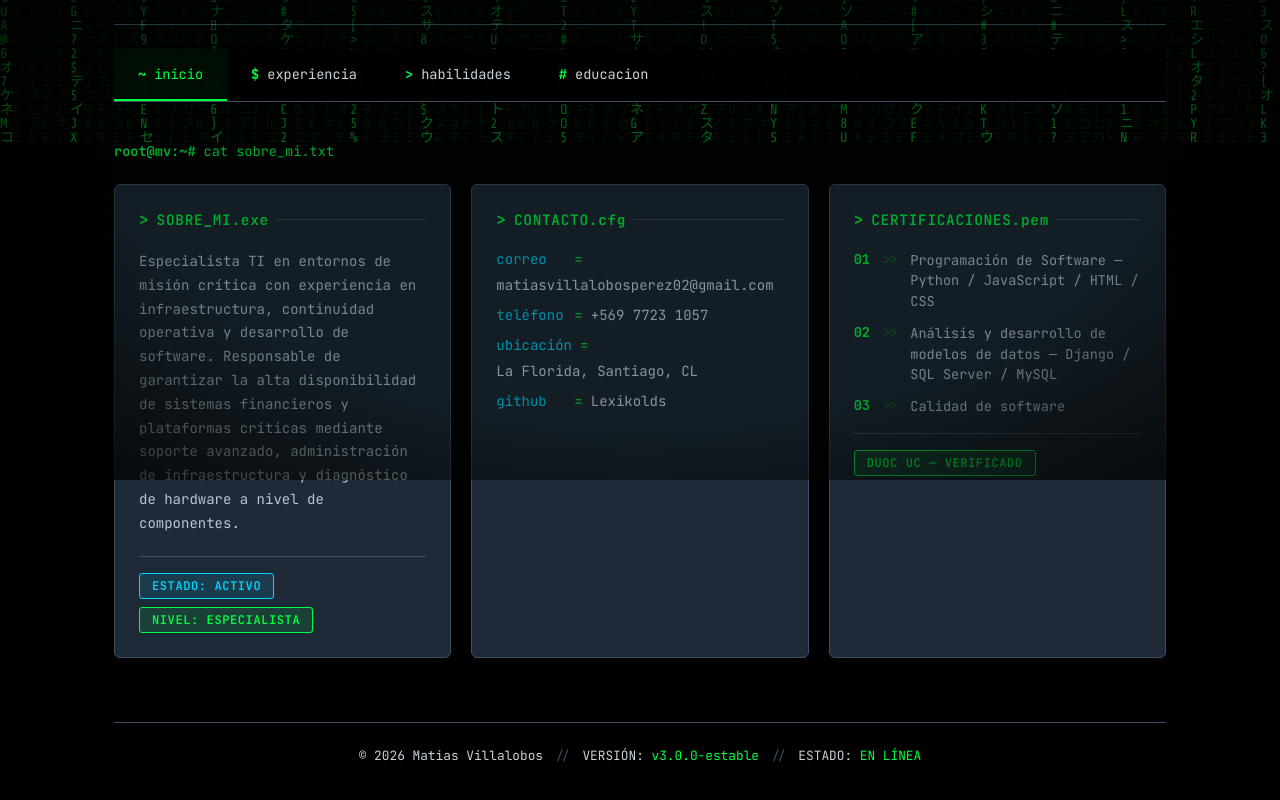
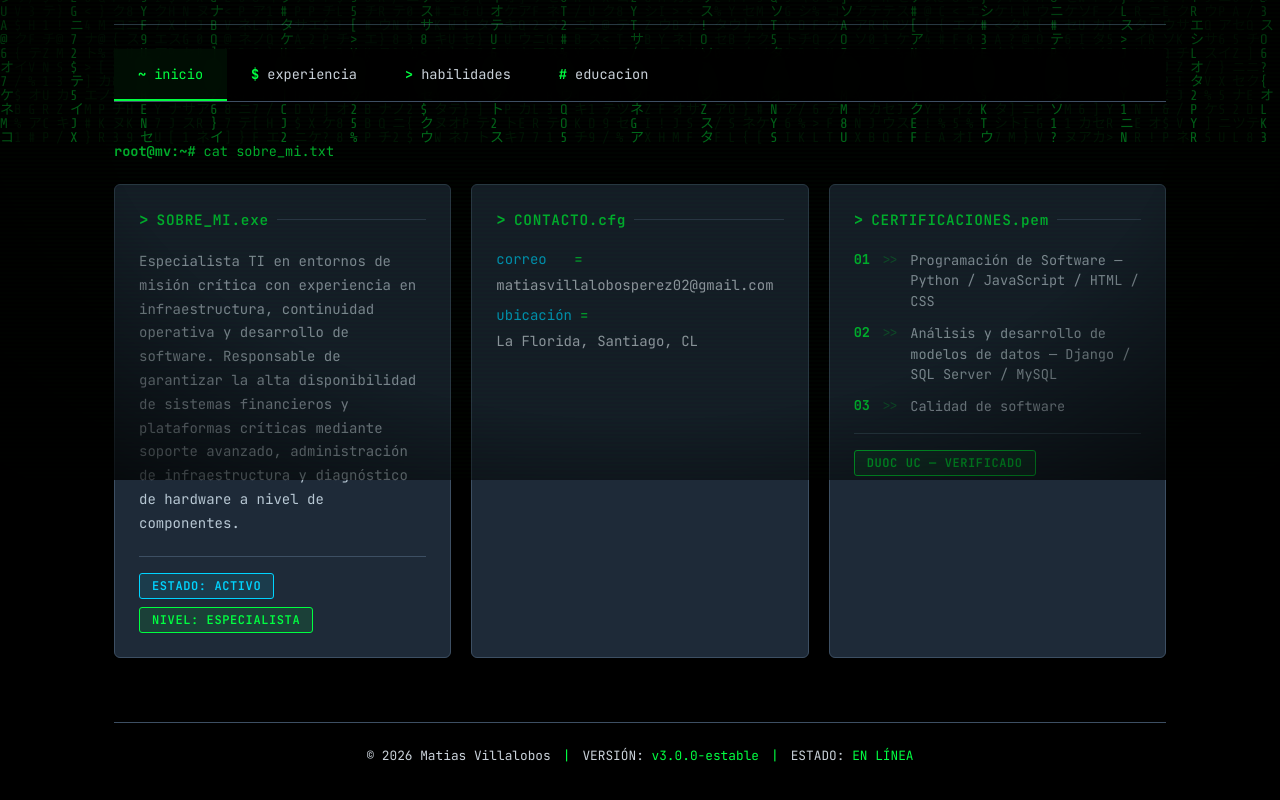
Before and after one commit to Lexikolds/Portafolio, a React (Create React App) app: page / in a window 1280 px wide. Shown: the part 320-1120 px from the top of the page. Built offline with nearby package versions, Linux system fonts and the light colour scheme.

Commit message:
Fix: footer separators causing JSX comment errors

```diff
--- a/src/App.css
+++ b/src/App.css
@@ -752,7 +752,7 @@ body {
   color: var(--grey);
 }
 
-.footer-sep { color: var(--border); }
+.footer-sep { color: var(--green); }
 .footer-green { color: var(--green); }
 
 /* ── RESPONSIVE ────────────────────────────────────────────────── */
--- a/src/App.js
+++ b/src/App.js
@@ -153,18 +153,15 @@ export default function App() {
       current: true,
       description: 'Entorno de misión crítica y alta disponibilidad. Responsable de garantizar la continuidad operativa de la infraestructura tecnológica en la Bolsa de Valores (nuam).',
       highlights: [
-        'GESTIÓN DE IDENTIDADES, ACCESOS Y SERVICIOS DE DIRECTORIO (IAM)',
-        'Administración de Active Directory: gestión avanzada de objetos de dominio, grupos de seguridad, delegación de privilegios y despliegue de GPOs para hardening de políticas locales',
-        'Troubleshooting Avanzado de Autenticación: diagnóstico y resolución de bloqueos de usuarios mediante LockoutStatus, localizando fallos de autenticación a través de los controladores de dominio (DCs)',
-        'Migración de Objetos e Identidades Interdominio: planificación y ejecución de migraciones de perfiles de usuario y estaciones de trabajo entre dominios corporativos, garantizando integridad de datos y persistencia de configuraciones',
-        'Gestión de Endpoints a Nivel de Sistema: configuración local, habilitación de cuentas de servicio y control de listas de acceso (ACLs) mediante Administrador de Equipos',
-        'REDES, CONECTIVIDAD DE DATOS Y SEGURIDAD PERIMETRAL',
+        'gestión avanzada de objetos de dominio, grupos de seguridad, delegación de privilegios y despliegue de GPOs para hardening de políticas locales',
+        'diagnóstico y resolución de bloqueos de usuarios mediante LockoutStatus, localizando fallos de autenticación a través de los controladores de dominio (DCs)',
+        'planificación y ejecución de migraciones de perfiles de usuario y estaciones de trabajo entre dominios corporativos, garantizando integridad de datos y persistencia de configuraciones',
+        'configuración local, habilitación de cuentas de servicio y control de listas de acceso (ACLs) mediante Administrador de Equipos',
         'Despliegue y Aprovisionamiento VPN: configuración e instalación del cliente Palo Alto GlobalProtect, asegurando tunelización y canales cifrados de extremo a extremo',
-        'Soporte de Infraestructura de Red L2/L3: monitoreo operacional, diagnóstico de fallas de conectividad, gestión de direccionamiento IP y resolución de incidencias en capas de acceso y distribución',
-        'SOPORTE DE PLATAFORMAS FINANCIERAS TRANSFRONTERIZAS Y CIBERSEGURIDAD',
-        'Soporte de Continuidad Operativa a SEBRA HT: soporte técnico N2 a la plataforma de negociación de renta fija transfronteriza entre Chile y Perú, garantizando estabilidad y disponibilidad del mercado integrado',
-        'Aseguramiento de Entornos de Ejecución y Criptografía SSL: implementación y actualización de certificados digitales en Keystores, asegurando conexiones TLS/SSL cifradas hacia plataformas transaccionales del core financiero',
-        'Integración y Soporte de Hardware Zebra: aprovisionamiento, calibración de sensores, direccionamiento lógico y mantenimiento de terminales de impresión térmica Zebra dentro de la red corporativa'
+        'monitoreo operacional, diagnóstico de fallas de conectividad, gestión de direccionamiento IP y resolución de incidencias en capas de acceso y distribución',
+        'soporte técnico N2 a la plataforma de negociación de renta fija transfronteriza entre Chile y Perú, garantizando estabilidad y disponibilidad del mercado integrado',
+        'implementación y actualización de certificados digitales en Keystores, asegurando conexiones TLS/SSL cifradas hacia plataformas transaccionales del core financiero',
+        'aprovisionamiento, calibración de sensores, direccionamiento lógico y mantenimiento de terminales de impresión térmica Zebra dentro de la red corporativa'
       ]
     },
     {
@@ -291,7 +288,7 @@ export default function App() {
                 <svg width="16" height="16" viewBox="0 0 24 24" fill="currentColor"><path d="M12 0c-6.626 0-12 5.373-12 12 0 5.302 3.438 9.8 8.207 11.387.599.111.793-.261.793-.577v-2.234c-3.338.726-4.033-1.416-4.033-1.416-.546-1.387-1.333-1.756-1.333-1.756-1.089-.745.083-.729.083-.729 1.205.084 1.839 1.237 1.839 1.237 1.07 1.834 2.807 1.304 3.492.997.107-.775.418-1.305.762-1.604-2.665-.305-5.467-1.334-5.467-5.931 0-1.311.469-2.381 1.236-3.221-.124-.303-.535-1.524.117-3.176 0 0 1.008-.322 3.301 1.23.957-.266 1.983-.399 3.003-.404 1.02.005 2.047.138 3.006.404 2.291-1.552 3.297-1.23 3.297-1.23.653 1.653.242 2.874.118 3.176.77.84 1.235 1.911 1.235 3.221 0 4.609-2.807 5.624-5.479 5.921.43.372.823 1.102.823 2.222v3.293c0 .319.192.694.801.576 4.765-1.589 8.199-6.086 8.199-11.386 0-6.627-5.373-12-12-12z"/></svg>
                 github
               </a>
-              <a href="https://linkedin.com/in/matias-villalobos" target="_blank" rel="noopener noreferrer" className="hdr-link">
+              <a href="https://www.linkedin.com/in/matias-benjamin-villalobos-perez-0166a8292/" target="_blank" rel="noopener noreferrer" className="hdr-link">
                 <svg width="16" height="16" viewBox="0 0 24 24" fill="currentColor"><path d="M19 0h-14c-2.761 0-5 2.239-5 5v14c0 2.761 2.239 5 5 5h14c2.762 0 5-2.239 5-5v-14c0-2.761-2.238-5-5-5zm-11 19h-3v-11h3v11zm-1.5-12.268c-.966 0-1.75-.79-1.75-1.764s.784-1.764 1.75-1.764 1.75.79 1.75 1.764-.783 1.764-1.75 1.764zm13.5 12.268h-3v-5.604c0-3.368-4-3.113-4 0v5.604h-3v-11h3v1.765c1.396-2.586 7-2.777 7 2.476v6.759z"/></svg>
                 linkedin
               </a>
@@ -376,19 +373,9 @@ export default function App() {
                       </a>
                     </div>
                     <div className="contact-row">
-                      <span className="contact-key">teléfono</span>
-                      <span className="contact-sep">=</span>
-                      <a href="tel:+56977231057" className="contact-val">+569 7723 1057</a>
-                    </div>
-                    <div className="contact-row">
                       <span className="contact-key">ubicación</span>
                       <span className="contact-sep">=</span>
                       <span className="contact-val">La Florida, Santiago, CL</span>
-                    </div>
-                    <div className="contact-row">
-                      <span className="contact-key">github</span>
-                      <span className="contact-sep">=</span>
-                      <a href="https://github.com/Lexikolds" target="_blank" rel="noopener noreferrer" className="contact-val">Lexikolds</a>
                     </div>
                   </div>
                 </div>
@@ -506,9 +493,9 @@ export default function App() {
 
         <footer className="footer">
           <span>© 2026 Matias Villalobos</span>
-          <span className="footer-sep">//</span>
+          <span className="footer-sep">|</span>
           <span>VERSIÓN: <span className="footer-green">v3.0.0-estable</span></span>
-          <span className="footer-sep">//</span>
+          <span className="footer-sep">|</span>
           <span>ESTADO: <span className="footer-green">EN LÍNEA</span></span>
         </footer>
       </div>
```
